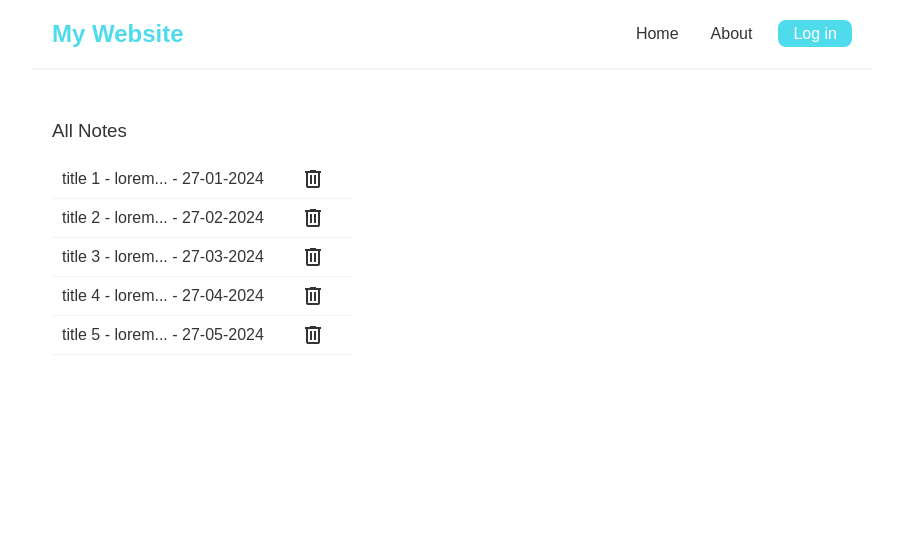
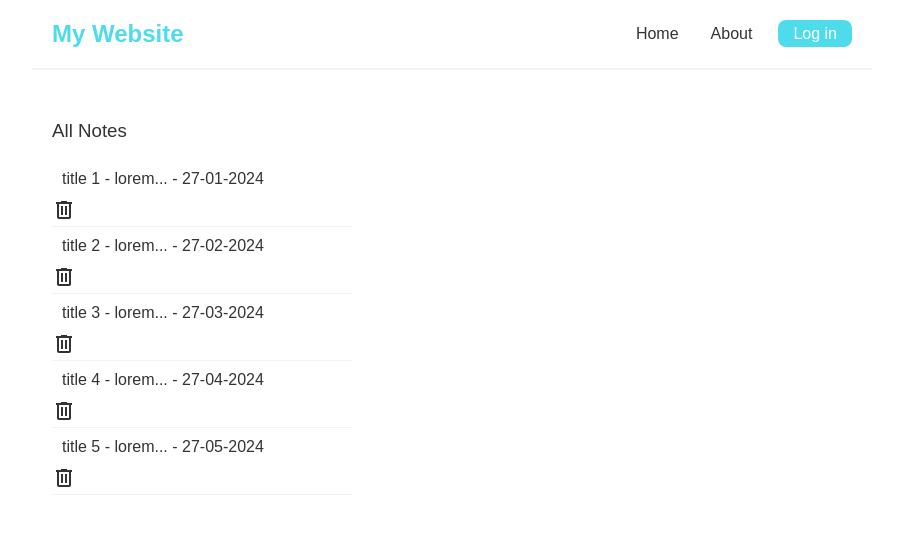
Before and after one commit to YunusCelik21/Notes-app, a React (Create React App) app in the folder client/: page / in a window 1280 px wide. Shown: the top 534 px of the page, without its empty margins (188-1091 px from the left). Built offline with nearby package versions, Linux system fonts and the light colour scheme; data requests are answered from the project's data file.

Commit message:
add route for notes

```diff
--- a/client/src/App.js
+++ b/client/src/App.js
@@ -3,6 +3,7 @@ import Navbar from './comp/Navbar';
 import Home from './comp/Home';
 import About from './comp/About';
 import Login from './comp/Login';
+import NoteDetails from './comp/NoteDetails';
 
 const App = () => {
   return (
@@ -15,6 +16,8 @@ const App = () => {
               <Route exact path='/' element={<Home/>}></Route>
               <Route exact path='/about' element={<About/>}></Route>
               <Route exact path='/login' element={<Login/>}></Route>
+              {/** :id means its a variable*/}
+              <Route exact path='/notes/:id' element={<NoteDetails/>}></Route>
             </Routes>
           </div>
         </div>
--- a/client/src/comp/NoteList.js
+++ b/client/src/comp/NoteList.js
@@ -1,3 +1,5 @@
+import { Link } from "react-router-dom";
+
 const NoteList = (props) => { // or instead of (props) (and delete consts) --> ({notes, title, handleDelete})
     const notes = props.notes;
     const title = props.title;
@@ -8,8 +10,10 @@ const NoteList = (props) => { // or instead of (props) (and delete consts) --> (
             <h3>{title}</h3>
             {notes.map((note) => (
                 <div className="note" key={note.id}>
-                    <h4>{note.title + " - " + note.text + " - " + note.date}</h4>
-                    <span className="material-symbols-outlined" onClick={() => handleDelete(note.id)}>delete</span>
+                    <Link to={`/notes/${note.id}`} style={{ textDecoration: 'none' }}>
+                        <h4>{note.title + " - " + note.text + " - " + note.date}</h4>
+                        <span className="material-symbols-outlined" onClick={() => handleDelete(note.id)}>delete</span>
+                    </Link>
                 </div>
             ))}
         </div>
--- a/client/src/comp/useFetch.js
+++ b/client/src/comp/useFetch.js
@@ -8,8 +8,10 @@ const useFetch = (link) => {
 
     // json fake database
     useEffect(() => {
-        console.log("changed the first note (probably deleted)");
-        fetch(link)
+        // abort the fetch when unmounted
+        const abort = new AbortController();
+
+        fetch(link, {signal: abort.signal})
             .then(res => {
                 if (!res.ok) {
                     throw Error("could not fetch the data for that resource");
@@ -22,10 +24,17 @@ const useFetch = (link) => {
                 setError(null);
             })
             .catch(err => {
-                console.log(err.message);
-                setError(err.message);
-                setIsLoading(false);
+                // do not update the state if aborted
+                if (err.name === "AbortError") {
+                    console.log("fetch aborted")
+                }
+                else {
+                    setError(err.message);
+                    setIsLoading(false);
+                }
             });
+
+        return () => abort.abort();
     }, [])
 
     return {data, isLoading, error};
--- a/client/src/index.css
+++ b/client/src/index.css
@@ -81,10 +81,11 @@
   display: flex;
 }
 
-.note h4 {
+.note h4{
   padding: 10px 10px;
+  font-weight: 400;
   text-decoration: none;
-  font-weight: 400;
+  border-bottom: none;
 }
 
 .note:hover {
@@ -97,6 +98,5 @@
   'wght' 400,
   'GRAD' 0,
   'opsz' 24;
-  margin: auto;
   cursor: pointer;
 }
```
